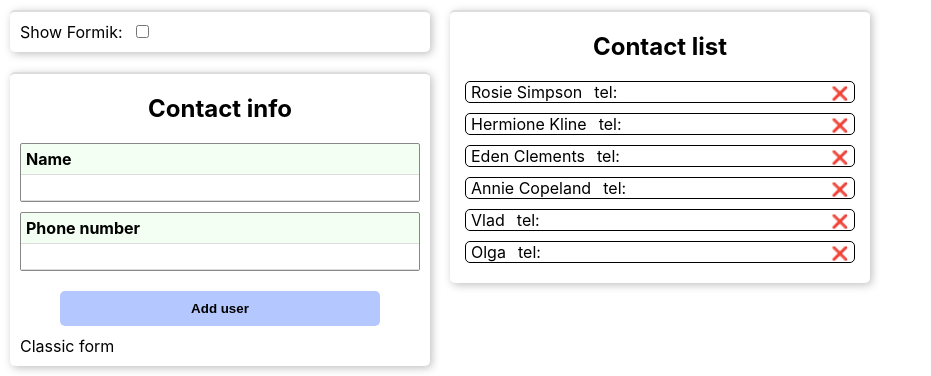
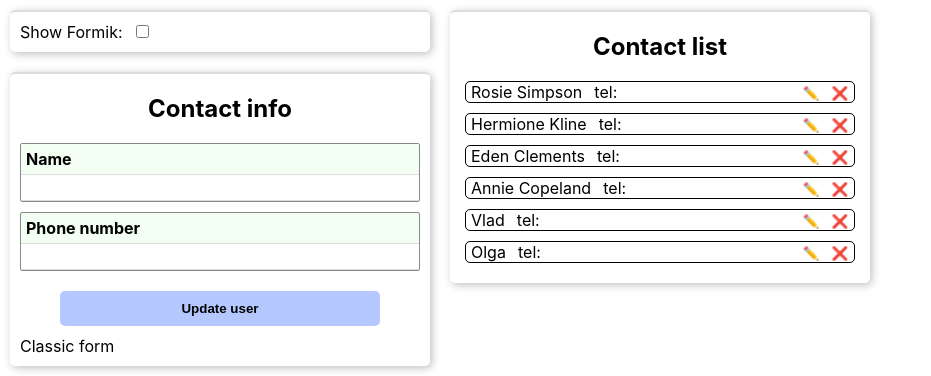
Before and after one commit to AegisVP/goit-react-hw-02-phonebook, a React (Create React App) app: page / in a window 1280 px wide. Shown: the top 376 px of the page, without its empty margins (0-931 px from the left). Built offline with nearby package versions, Linux system fonts and the light colour scheme.

Commit message:
edit implemented

```diff
--- a/src/components/App/App.jsx
+++ b/src/components/App/App.jsx
@@ -3,7 +3,6 @@ import { nanoid } from 'nanoid';
 import { Box } from 'components/Common/Box.styled';
 import { Section } from 'components/Section/Section';
 import { ContactForm } from 'components/ContactForm/ContactForm';
-import { ContactFormFormik } from 'components/ContactFormFormik/ContactFormFormik';
 import { ListOfContacts } from 'components/ListOfContacts/ListOfContacts';
 import { FilterForm } from 'components/Filter/Filter';
 import { FormikSelect } from 'components/FormikSelect/FormikSelect';
@@ -20,35 +19,39 @@ export class App extends Component {
     ],
     formikSelected: false,
     filter: '',
-    // editId: '',
-    // editName: '',
-    // editNumber: '',
+    editId: '',
+    editName: '',
+    editNumber: '',
   };
 
   onFormikSelect = ({ target: { checked } }) => this.setState({ formikSelected: checked });
 
   onAddContact = ({ id, name, number }) => {
-    if (id === '' || id === null || this.state.contacts.map(contact => contact.id).includes(id)) id = nanoid();
+    name = name.trim();
+    const normalizedName = name.toLocaleLowerCase();
 
-    const trimmedName = name.trim();
-    const normalizedName = trimmedName.toLocaleLowerCase();
-
-    if (this.state.contacts.some(({name}) => name.toLocaleLowerCase() === normalizedName)) {
-      window.alert('This name already exists in the list!');
-      return;
+    if (this.state.contacts.some(({ name }) => name.toLocaleLowerCase() === normalizedName)) {
+      if (id !== '' && id !== null) {
+        this.onDeleteContact(id);
+      } else {
+        window.alert('This name already exists in the list!');
+        return;
+      }
     }
 
-    this.setState(({ contacts }) => ({ contacts: [...contacts, { id, name: trimmedName, number }] }));
+    id ||= nanoid();
+    this.onSaveContact({ id, name, number });
     return id;
   };
 
-  // onEditContact = ({ id, name, number }) => {
-  //   this.setState({ editId: id, editName: name, editNumber: number });
-  // };
+  onEditContact = id => {
+    const { name, number } = this.state.contacts.find(({ id: cid }) => id === cid);
+    this.setState({ editId: id, editName: name, editNumber: number });
+  };
 
-  // onSaveContact = ({ id, name, number }) => {
-  //   console.log('id, name, number', id, name, number);
-  // };
+  onSaveContact = ({ id, name, number }) => {
+    this.setState(({ contacts }) => ({ contacts: [...contacts, { id, name, number }] }));
+  };
 
   onDeleteContact = id => {
     if (this.state.contacts.length === 1) this.clearFilterField();
@@ -64,8 +67,7 @@ export class App extends Component {
   };
 
   render() {
-    // const { filter, contacts, editName, editNumber, editId } = this.state;
-    const { filter, contacts } = this.state;
+    const { filter, contacts, editId, editName, editNumber } = this.state;
     const normalizedFilter = filter.toLocaleLowerCase();
     const filteredContacts = contacts.filter(contact => contact.name.toLocaleLowerCase().includes(normalizedFilter));
 
@@ -76,12 +78,7 @@ export class App extends Component {
             <FormikSelect onFormikSelect={this.onFormikSelect} />
           </Section>
           <Section title="Contact info">
-            {/* <ContactForm name={editName} number={editNumber} id={editId} onSubmit={this.onAddContact} /> */}
-            {this.state.formikSelected ? (
-              <ContactFormFormik onSubmit={this.onAddContact} />
-            ) : (
-              <ContactForm onSubmit={this.onAddContact} />
-            )}
+            <ContactForm editId={editId} editName={editName} editNumber={editNumber} onSubmit={this.onAddContact} />
           </Section>
           {this.state.contacts.length > 0 && (
             <Section>
--- a/src/components/ContactForm/ContactForm.jsx
+++ b/src/components/ContactForm/ContactForm.jsx
@@ -5,10 +5,18 @@ import { Box } from 'components/Common/Box.styled';
 
 const initialValues = { id: '', name: '', number: '' };
 
-let buttonText = 'Add user';
+const addButtonText = 'Add user';
+const editButtonText = 'Update user';
 
 export class ContactForm extends Component {
   state = initialValues;
+
+  componentDidUpdate(prevProps, prevState) {
+    if (prevProps.editId !== this.props.editId && prevState.id === this.state.id) {
+      const { editId, editName, editNumber } = this.props;
+      this.setState({ id: editId, name: editName, number: editNumber });
+    }
+  }
 
   contactSubmitHandler = e => {
     e.preventDefault();
@@ -24,7 +32,6 @@ export class ContactForm extends Component {
     return (
       <form action="#" onSubmit={this.contactSubmitHandler}>
         <input name="id" defaultValue={this.state.id} hidden />
-
         <Box display="flex" flexDirection="column" my="10px" p="0" border="1px solid #888888" borderRadius="2px">
           <Label htmlFor="contactName">Name</Label>
           <InputField
@@ -37,7 +44,6 @@ export class ContactForm extends Component {
             onChange={this.handleChange}
           />
         </Box>
-
         <Box display="flex" flexDirection="column" my="10px" p="0" border="1px solid #888888" borderRadius="2px">
           <Label htmlFor="contactNumber">Phone number</Label>
           <InputField
@@ -50,8 +56,7 @@ export class ContactForm extends Component {
             onChange={this.handleChange}
           />
         </Box>
-
-        <SubmitButton type="submit">{buttonText}</SubmitButton>
+        <SubmitButton type="submit">{this.props.editId === this.state.id ? editButtonText : addButtonText}</SubmitButton>
         Classic form
       </form>
     );
--- a/src/components/ListOfContacts/ListOfContacts.jsx
+++ b/src/components/ListOfContacts/ListOfContacts.jsx
@@ -1,10 +1,10 @@
 import React from 'react';
 import { Box } from 'components/Common/Box.styled';
-import { List, ListItem, Name, Number, DeleteButton } from 'components/ListOfContacts/ListOfContacts.styled';
+import { List, ListItem, Name, Number, DeleteButton, EditButton } from 'components/ListOfContacts/ListOfContacts.styled';
 import { PropTypes } from 'prop-types';
 
 // export const ListOfContacts = ({ onDeleteContact, onEditContact, contacts, children }) => {
-export const ListOfContacts = ({ onDeleteContact, contacts }) => {
+export const ListOfContacts = ({ onDeleteContact, onEditContact, contacts }) => {
   return (
     <List>
       {contacts.length > 0
@@ -15,13 +15,13 @@ export const ListOfContacts = ({ onDeleteContact, contacts }) => {
                 <Number className="number">{contact.number}</Number>
               </Box>
               <Box>
-                {/* <EditButton
+                <EditButton
                   onClick={() => {
-                    onEditContact(contact);
+                    onEditContact(contact.id);
                   }}
                 >
                   ✏️
-                </EditButton> */}
+                </EditButton>
                 <DeleteButton
                   onClick={() => {
                     onDeleteContact(contact.id);
```
